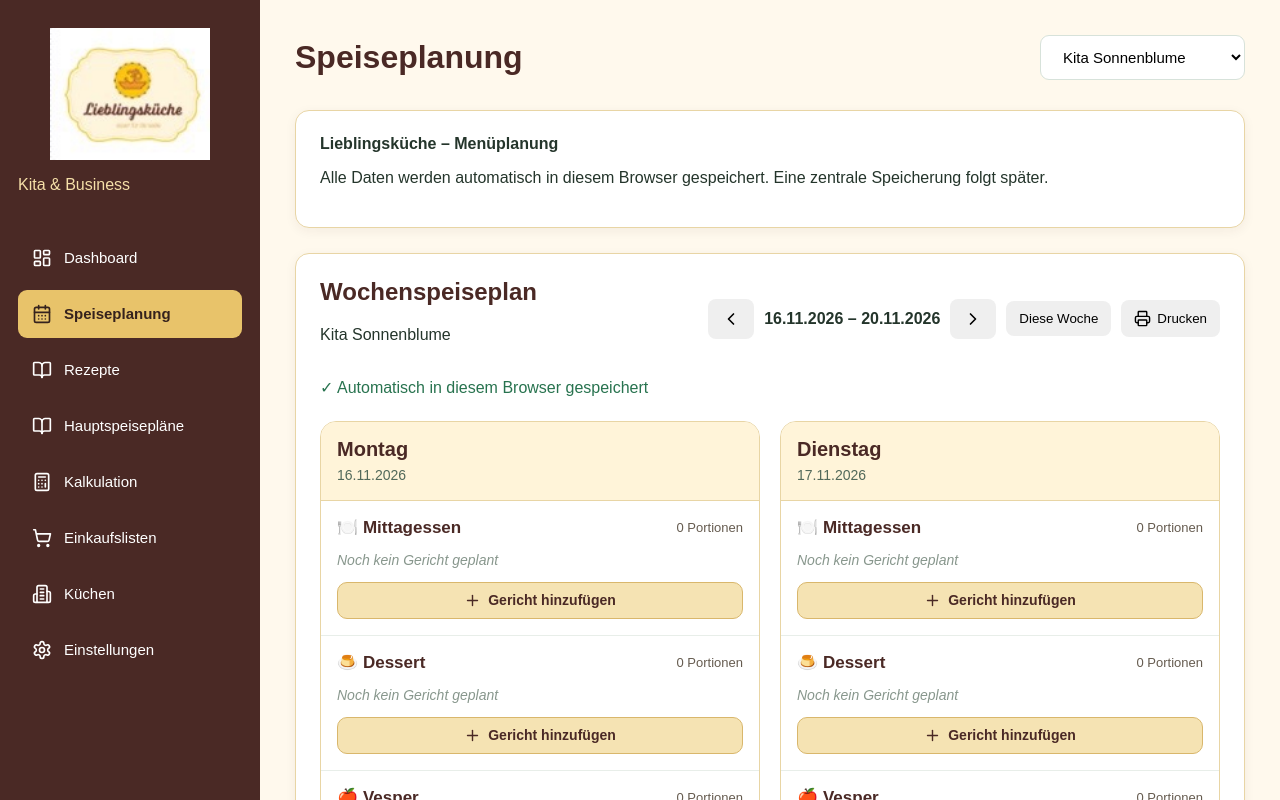
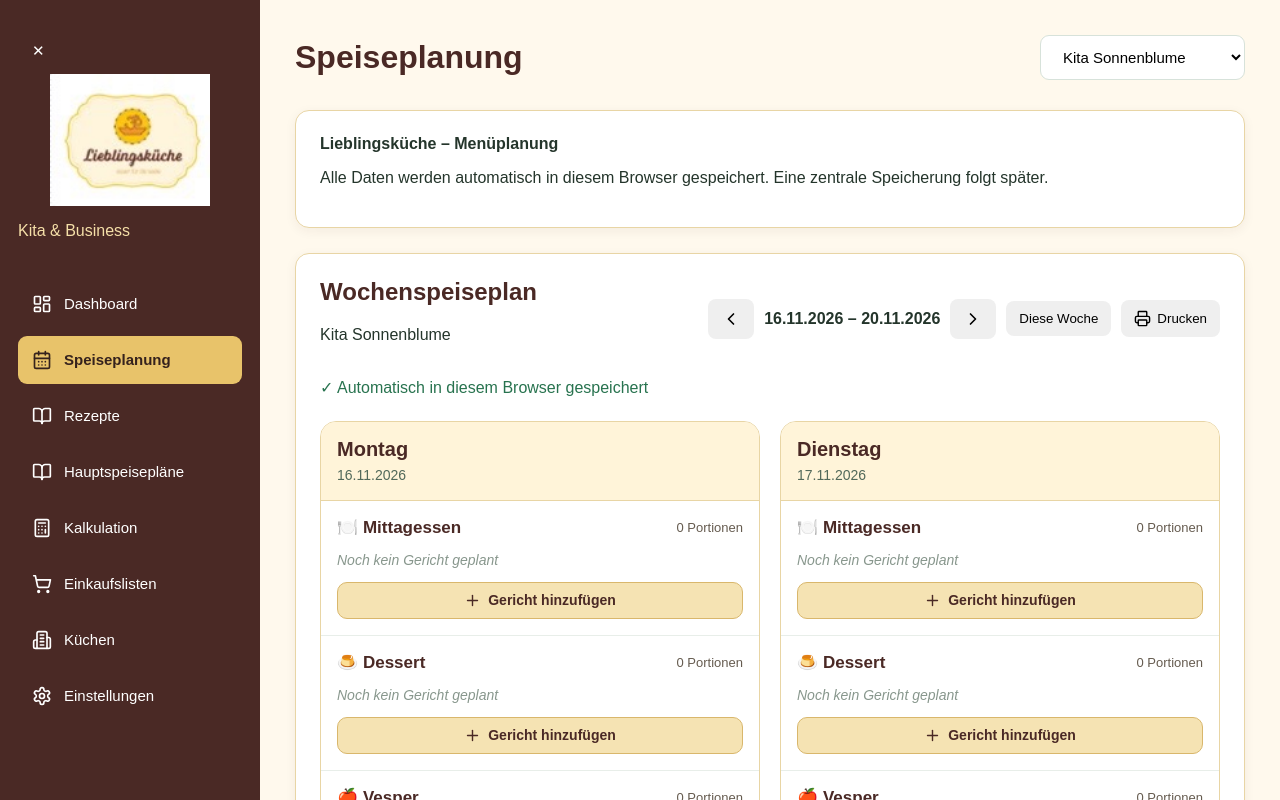
Before and after one commit to reitclub-lochau/Men-planer, a React (Vite) app: page / in a window 1280 px wide. Shown: the top 800 px of the page. Built offline with nearby package versions, Linux system fonts and the light colour scheme.

Commit message:
Update App.jsx

```diff
--- a/src/App.jsx
+++ b/src/App.jsx
@@ -652,6 +652,13 @@ updated[key] = distributionAction === 'replace'
   return (
     <div className="app">
       <aside className={`sidebar ${menuOpen ? 'open' : ''}`}>
+<button
+  className="menu-close"
+  onClick={() => setMenuOpen(false)}
+  aria-label="Menü schließen"
+>
+  ✕
+</button>
         <img
   src="/lieblingskueche-logo.jpg"
   alt="Lieblingsküche"
```
